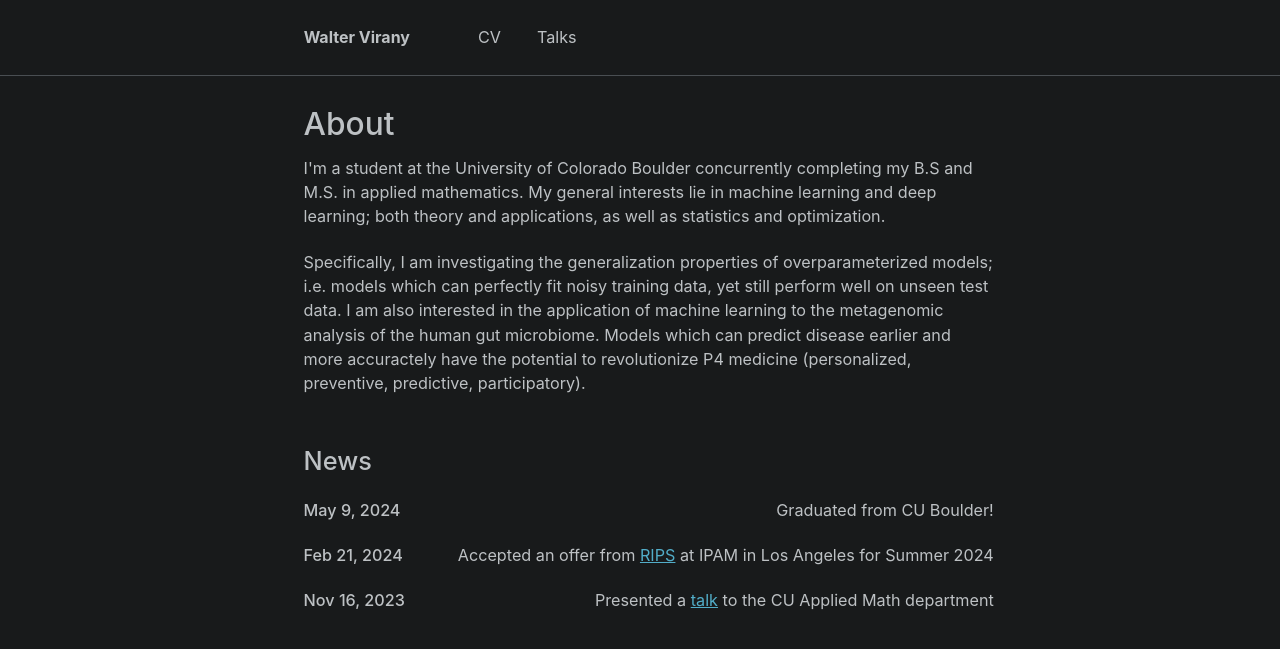
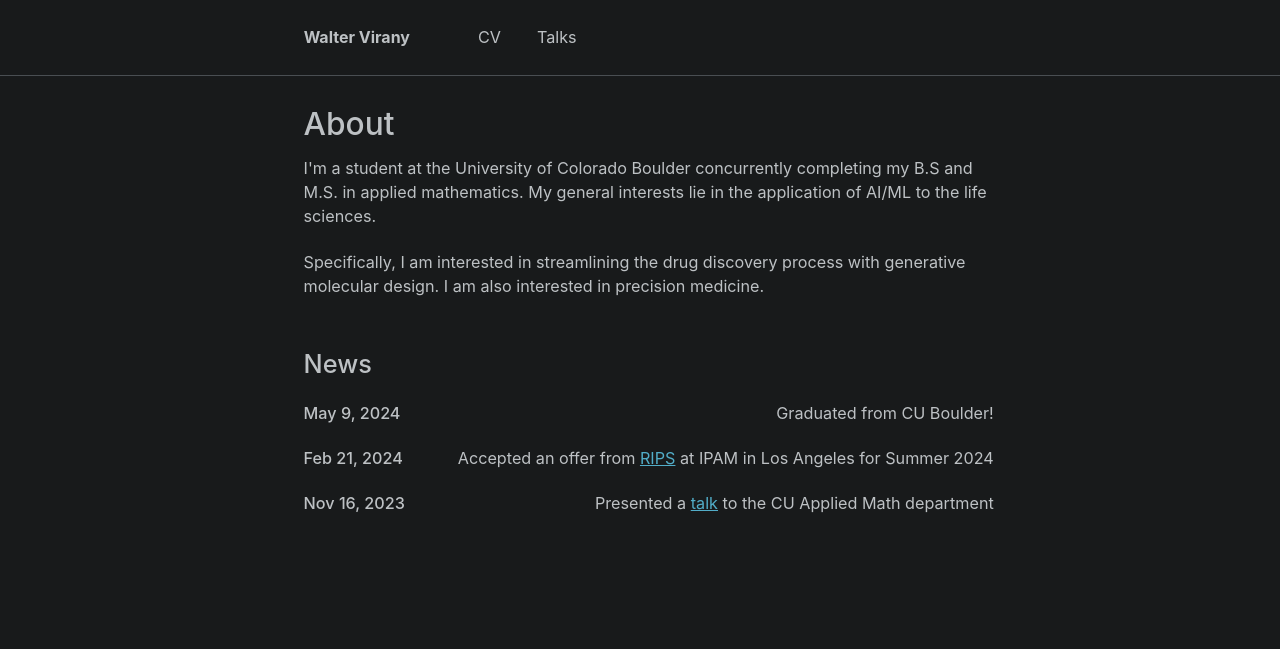
Before and after one commit to wvirany/wvirany.github.io, a Jekyll site: the page built from _pages/about.html, in a window 1280 px wide. Shown: the top 649 px of the page. Built offline with Jekyll 4.4.1, drawn with Linux system fonts in a browser that asks for light colours.

Commit message:
Update about.html

```diff
--- a/_pages/about.html
+++ b/_pages/about.html
@@ -69,13 +69,11 @@ img {
 <p>
   <!-- <img src="/images/profile.png" alt="Profile" style="float:right; width:20%"> -->
     I'm a student at the University of Colorado Boulder concurrently completing my B.S and M.S. in applied mathematics.
-    My general interests lie in machine learning and deep learning; both theory and applications, as well as statistics and optimization.
+    My general interests lie in the application of AI/ML to the life sciences.
 </p>
 
 <p>
-  Specifically, I am investigating the generalization properties of overparameterized models; i.e. models which can perfectly fit noisy training data, yet still perform well on unseen test data.
-  I am also interested in the application of machine learning to the metagenomic analysis of the human gut microbiome.
-  Models which can predict disease earlier and more accuractely have the potential to revolutionize P4 medicine (personalized, preventive, predictive, participatory).
+  Specifically, I am interested in streamlining the drug discovery process with generative molecular design. I am also interested in precision medicine.
 </p>
 
 <h2>News</h2>
```
